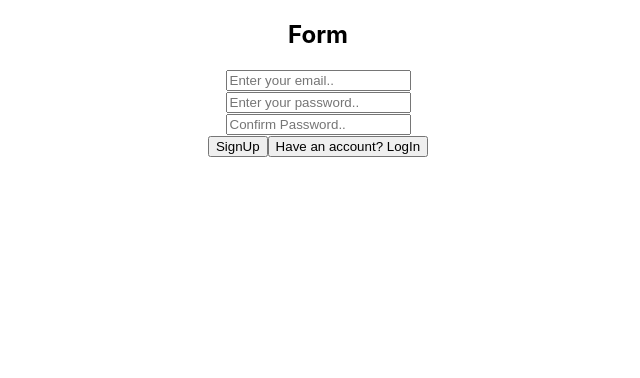
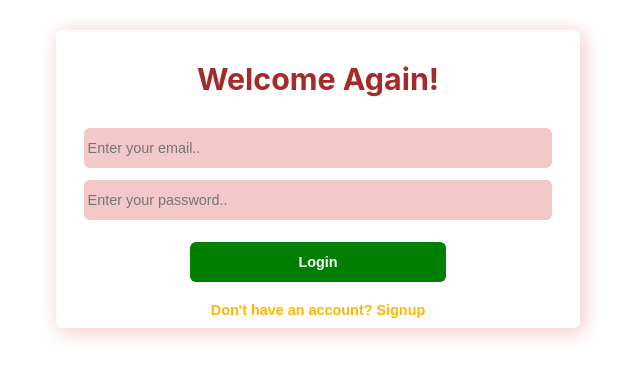
Before and after one commit to Dolly62/MailBox, a React (Create React App) app: page / in a window 1280 px wide. Shown: the top 378 px of the page, without its empty margins (322-962 px from the left). Built offline with nearby package versions, Linux system fonts and the light colour scheme.

Commit message:
Signup TDD

```diff
--- a/package.json
+++ b/package.json
@@ -16,7 +16,8 @@
     "react-router-dom": "^5.3.4",
     "react-scripts": "5.0.1",
     "redux": "^4.2.1",
-    "web-vitals": "^2.1.4"
+    "web-vitals": "^2.1.4",
+    "zxcvbn": "^4.4.2"
   },
   "scripts": {
     "start": "react-scripts start",
--- a/src/App.css
+++ b/src/App.css
@@ -1,38 +1,4 @@
 .App {
-  text-align: center;
+  display: flex;
+  justify-content: center;
 }
-
-.App-logo {
-  height: 40vmin;
-  pointer-events: none;
-}
-
-@media (prefers-reduced-motion: no-preference) {
-  .App-logo {
-    animation: App-logo-spin infinite 20s linear;
-  }
-}
-
-.App-header {
-  background-color: #282c34;
-  min-height: 100vh;
-  display: flex;
-  flex-direction: column;
-  align-items: center;
-  justify-content: center;
-  font-size: calc(10px + 2vmin);
-  color: white;
-}
-
-.App-link {
-  color: #61dafb;
-}
-
-@keyframes App-logo-spin {
-  from {
-    transform: rotate(0deg);
-  }
-  to {
-    transform: rotate(360deg);
-  }
-}
--- a/src/Components/Authentication/Auth.js
+++ b/src/Components/Authentication/Auth.js
@@ -1,11 +1,17 @@
 import React, { Fragment, useState } from "react";
-import { Button, Form } from "react-bootstrap";
+import classes from "./Auth.module.css";
+
 
 const Auth = () => {
   const [enteredEmail, setEnteredEmail] = useState("");
   const [enteredPassword, setEnteredPassword] = useState("");
   const [enteredConfirmPassword, setEnteredConfirmPassword] = useState("");
   const [isLogin, setIsLogin] = useState(true);
+  const [errorMsg, setErrorMsg] = useState("");
+
+  const switchAuthModeHandler = () => {
+    setIsLogin((prevState) => !prevState);
+  };
 
   const submitHandler = async (e) => {
     e.preventDefault();
@@ -24,9 +30,11 @@ const Auth = () => {
       if (enteredPassword === enteredConfirmPassword) {
         url =
           "https://identitytoolkit.googleapis.com/v1/accounts:signUp?key=AIzaSyBuyjguY7nc7Y8QJMP1I-lwBAngSvprsoA";
-      }else{
-        alert("Please put the correct password");
+      } else {
+        const passwordErr = "Please put the correct password.";
+        throw new Error(passwordErr);
       }
+
       const response = await fetch(url, {
         method: "POST",
         body: JSON.stringify({
@@ -38,15 +46,29 @@ const Auth = () => {
           "Content-Type": "application/json",
         },
       });
-      if (!response.ok) {
       const data = await response.json();
-        throw new Error(data.error.message);
+      if (data.error && data.error.message === "EMAIL_EXISTS") {
+        const emailExist =
+          "Email already exists. Please use a diiferent email.";
+        throw new Error(emailExist);
+      } else if (
+        data.error &&
+        data.error.message === "TOO_MANY_ATTEMPTS_TRY_LATER"
+      ) {
+        const emailAttempts = "Try again later";
+        throw new Error(emailAttempts);
+      } else if (!response.ok) {
+        throw new Error("Please try again");
       }
-      const data = await response.json();
+
       console.log(data.idToken);
+      localStorage.setItem("idToken", data.idToken);
     } catch (error) {
-      alert(error.message);
+      setErrorMsg(error.message);
     } finally {
+      setTimeout(() => {
+        setErrorMsg("");
+      }, 2000);
     }
 
     setEnteredEmail("");
@@ -66,12 +88,11 @@ const Auth = () => {
   };
 
   return (
-    <Fragment>
-      <h2>Form</h2>
-      <Form onSubmit={submitHandler}>
-        <Form.Group className="mb-3">
-          <Form.Control
-            size="lg"
+    <section className={classes.authForm}>
+      <h2>{isLogin ? "Welcome Again!" : "Welcome!"}</h2>
+      <form onSubmit={submitHandler} className={classes.formstart}>
+        {errorMsg && <span>{errorMsg}</span>}
+        <input
           id="Email"
           type="email"
           placeholder="Enter your email.."
@@ -79,10 +100,7 @@ const Auth = () => {
           onChange={enteredEmailHandler}
           required
         />
-        </Form.Group>
-        <Form.Group className="mb-3">
-          <Form.Control
-            size="lg"
+        <input
           id="Password"
           type="password"
           placeholder="Enter your password.."
@@ -90,10 +108,8 @@ const Auth = () => {
           onChange={enteredPasswordHandler}
           required
         />
-        </Form.Group>
-        <Form.Group className="mb-3">
-          <Form.Control
-            size="lg"
+        {!isLogin && (
+          <input
             id="Confirmpassword"
             type="password"
             placeholder="Confirm Password.."
@@ -101,11 +117,14 @@ const Auth = () => {
             onChange={enteredConfirmPassHandler}
             required
           />
-        </Form.Group>
-        <Button type="submit">SignUp</Button>
-        <Button>Have an account? LogIn</Button>
-      </Form>
-    </Fragment>
+        )}
+
+        <button className={classes.btn} type="submit">{isLogin ? "Login" : "Signup"}</button>
+        <button className={classes.switchBtn} onClick={switchAuthModeHandler}>
+          {isLogin ? "Don't have an account? Signup" : "Have an account? Login"}
+        </button>
+      </form>
+    </section>
   );
 };
 
--- /dev/null
+++ b/src/Components/Authentication/Auth.module.css
@@ -0,0 +1,68 @@
+.authForm {
+  display: flex;
+  flex-direction: column;
+  width: 40%;
+  text-align: center;
+  margin: 30px auto;
+  padding: 6px;
+  border: none;
+  border-radius: 6px;
+  box-shadow: 3px 3px 20px 1px rgb(243, 200, 200);
+}
+
+.authForm h2 {
+  color: Brown;
+  font-size: 1.9rem;
+}
+
+.formstart {
+  display: flex;
+  flex-direction: column;
+  /* text-align: center; */
+}
+
+.formstart input {
+  width: 90%;
+  margin: 6px auto;
+  border: none;
+  border-radius: 6px;
+  background: rgb(243, 200, 200);
+  height: 4vh;
+  font-size: 0.9rem;
+  padding: 4px;
+}
+.btn {
+  width: 50%;
+  margin: 16px auto;
+  border: none;
+  border-radius: 6px;
+  background: green;
+  height: 5vh;
+  color: white;
+  font-size: 0.9rem;
+  font-weight: bold;
+  cursor: pointer;
+}
+
+.switchBtn {
+  width: 70%;
+  border: none;
+  background: none;
+  color: rgb(255, 183, 0);
+  margin: 3px auto;
+  font-size: 0.9rem;
+  font-weight: bold;
+  cursor: pointer;
+}
+
+@media (max-width: 768px) {
+    .authForm h2{
+        font-size: 1.8em;
+    }
+}
+
+@media (max-width: 480px){
+    .authForm h2{
+        font-size: 1.4em;
+    }
+}
```
Also changed, not shown: 2 other files (tests, documents, lock files or other folders). Lines whose indentation alone changed are shown as unchanged.
